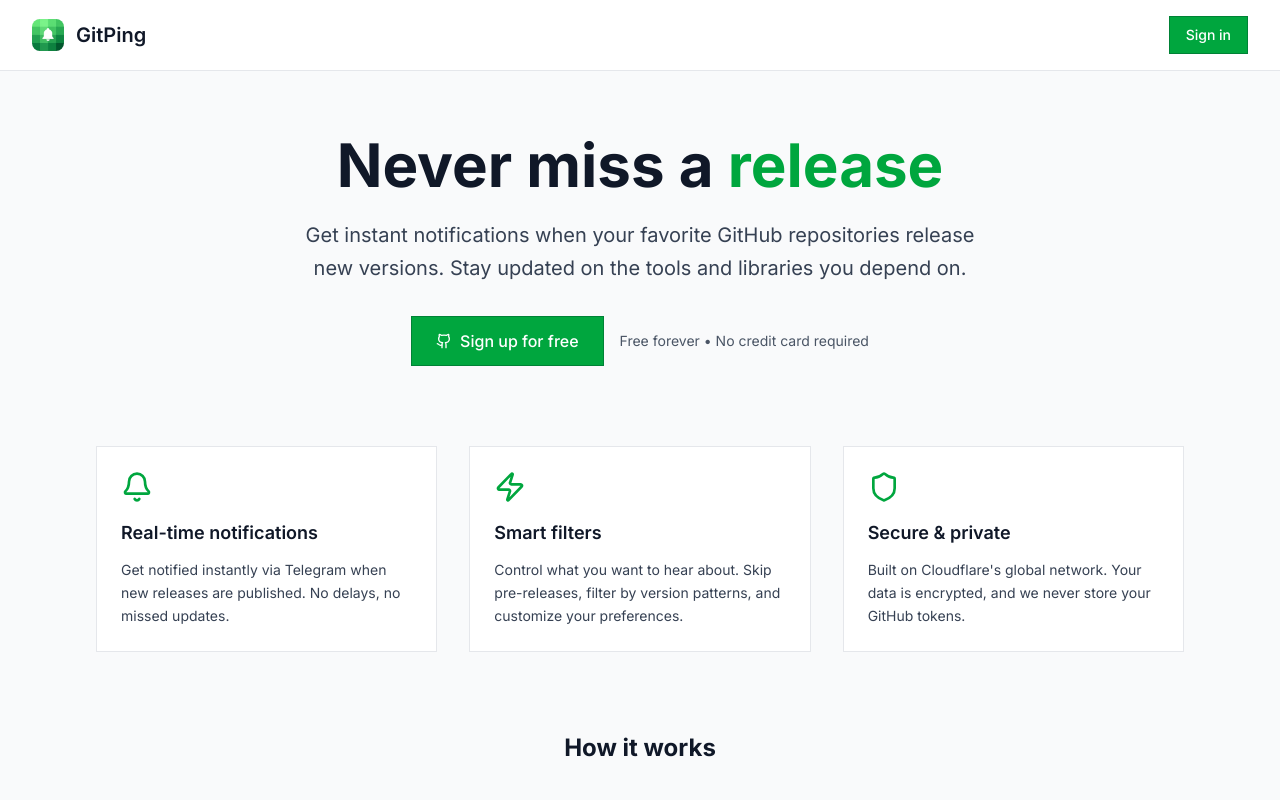
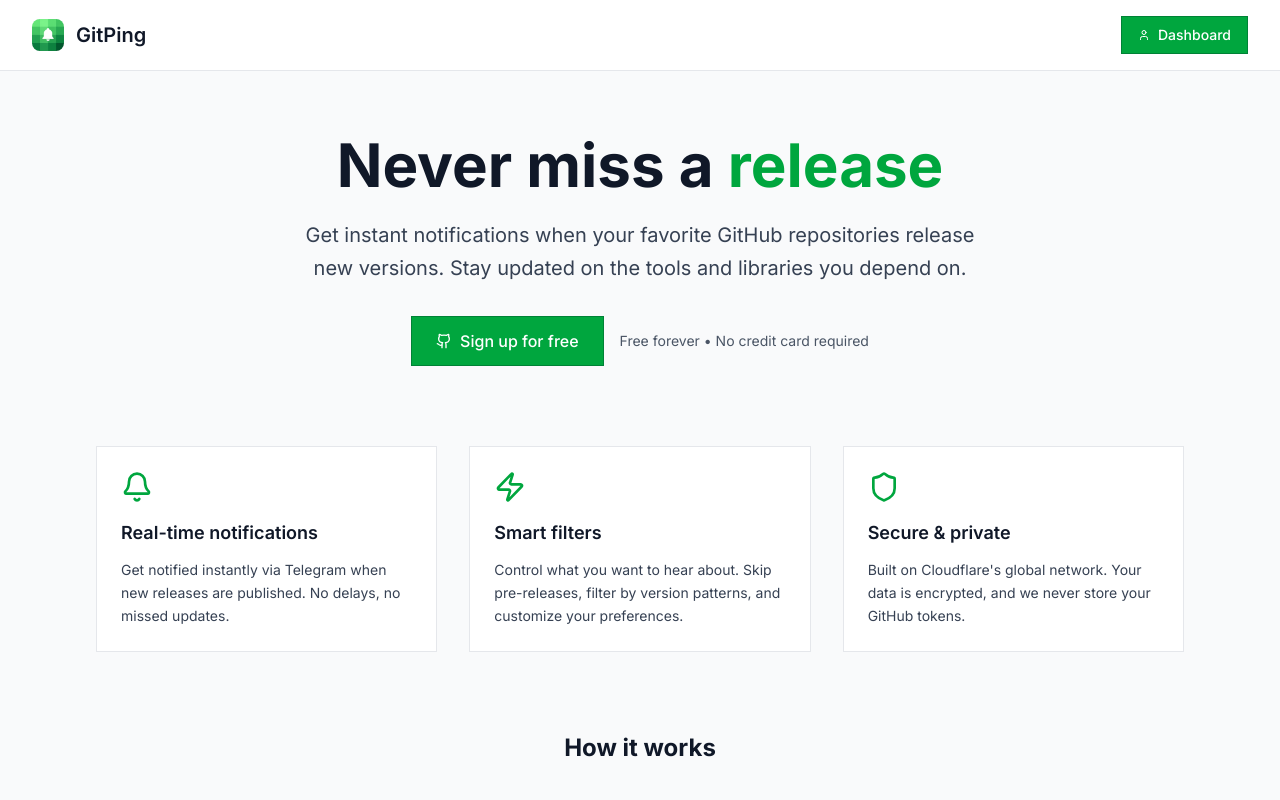
Before and after one commit to velvet-shark/gitping, a Next.js app in the folder web/: page / in a window 1280 px wide. Shown: the top 800 px of the page. Built offline with nearby package versions, Linux system fonts and the light colour scheme; sample sign-in values are in the browser's storage.

Commit message:
Link to dashboard on homepage when logged in

```diff
--- a/web/src/app/layout.tsx
+++ b/web/src/app/layout.tsx
@@ -9,6 +9,8 @@
   description: 'Get instant notifications when your favorite repositories release new versions.',
   icons: {
     icon: '/favicon.png',
+    shortcut: '/favicon.png',
+    apple: '/favicon.png',
   },
 }
 
--- a/web/src/app/page.tsx
+++ b/web/src/app/page.tsx
@@ -1,8 +1,43 @@
+"use client";
+
 import Link from "next/link";
 import Image from "next/image";
-import { GitBranch, Bell, Zap, Shield, Github } from "lucide-react";
+import { useEffect, useState } from "react";
+import { GitBranch, Bell, Zap, Shield, Github, User } from "lucide-react";
+
+interface User {
+  id: string;
+  name: string;
+  github_username: string;
+  avatar_url: string;
+}
 
 export default function HomePage() {
+  const [user, setUser] = useState<User | null>(null);
+  const [loading, setLoading] = useState(true);
+
+  useEffect(() => {
+    const checkAuth = async () => {
+      try {
+        const token = localStorage.getItem('auth_token');
+        if (!token) {
+          setLoading(false);
+          return;
+        }
+
+        const savedUser = localStorage.getItem('user');
+        if (savedUser) {
+          setUser(JSON.parse(savedUser));
+        }
+      } catch (error) {
+        console.error('Error checking auth:', error);
+      } finally {
+        setLoading(false);
+      }
+    };
+
+    checkAuth();
+  }, []);
   return (
     <div className="min-h-screen bg-gray-50">
       {/* Header */}
@@ -20,12 +55,24 @@
               <span className="text-xl font-semibold text-gray-900">GitPing</span>
             </div>
             <div className="flex items-center space-x-3">
+              {loading ? (
+                <div className="animate-pulse bg-gray-200 h-8 w-16"></div>
+              ) : user ? (
+                <Link
+                  href="/dashboard"
+                  className="flex items-center space-x-2 bg-green-600 text-white px-4 py-2 border border-green-700 hover:bg-green-700 transition-colors font-medium text-sm"
+                >
+                  <User className="h-3 w-3" />
+                  <span>Dashboard</span>
+                </Link>
+              ) : (
                 <Link
                   href="/auth/login"
                   className="bg-green-600 text-white px-4 py-2 border border-green-700 hover:bg-green-700 transition-colors font-medium text-sm"
                 >
                   Sign in
                 </Link>
+              )}
             </div>
           </div>
         </div>
```
Lines whose indentation alone changed are shown as unchanged.
